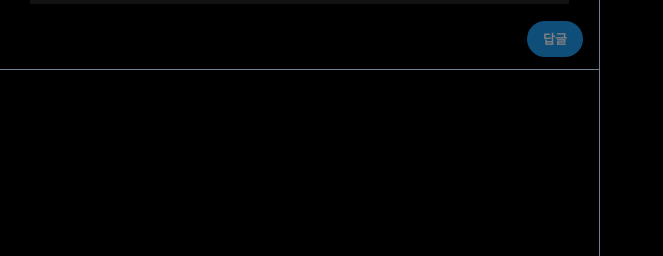
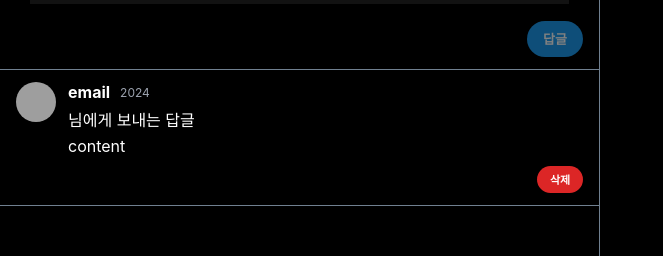
Before and after one commit to jm-316/Jwitter, a React (Vite) app: page /posts/1 in a window 1280 px wide. Shown: the part 258-514 px from the top of the page, without its empty margins (0-663 px from the left). Built offline with nearby package versions, Linux system fonts and the light colour scheme; no server answers; the database is empty; grey boxes are pictures that could not be loaded.

Commit message:
commentList 구조 작업

```diff
--- /dev/null
+++ b/src/components/comments/CommentList.module.scss
@@ -0,0 +1,63 @@
+@import '../../style.scss';
+
+.comment {
+  padding: 12px 16px;
+  border-bottom: 1px solid $border;
+  &__wrapper {
+    display: flex;
+    flex-direction: row;
+  }
+
+  &__profileBox {
+    margin-right: 12px;
+    width: 40px;
+
+    img {
+      width: 40px;
+      height: 40px;
+      border-radius: 50%;
+    }
+  }
+
+  &__contentBox {
+    display: flex;
+    flex-direction: column;
+    width: 100%;
+    gap: 5px;
+  }
+
+  &__flexBox {
+    display: flex;
+    flex-direction: row;
+    align-items: center;
+    gap: 10px;
+
+    .comment__email {
+      font-size: 16px;
+      font-weight: 700;
+    }
+
+    .comment__createdAt {
+      font-size: 12px;
+      color: $grayText;
+    }
+  }
+
+  &__submitDiv {
+    display: flex;
+    flex-direction: row-reverse;
+    gap: 8px;
+
+    button {
+      cursor: pointer;
+      @extend .button;
+      font-size: 11px;
+      background-color: $danger;
+
+      &:hover,
+      &:focus {
+        background-color: $dangerDark;
+      }
+    }
+  }
+}
--- /dev/null
+++ b/src/components/comments/CommentList.tsx
@@ -0,0 +1,25 @@
+import styles from './CommentList.module.scss';
+
+export default function CommentList() {
+  return (
+    <div className={styles.comment}>
+      <div className={styles.comment__wrapper}>
+        <div className={styles.comment__profileBox}>
+          <img src="./vite/svg" />
+        </div>
+        <div className={styles.comment__contentBox}>
+          <div className={styles.comment__flexBox}>
+            <div className={styles.comment__email}>email</div>
+            <div className={styles.comment__createdAt}>2024</div>
+          </div>
+          <div>님에게 보내는 답글</div>
+          <div>content</div>
+          <div></div>
+          <div className={styles.comment__submitDiv}>
+            <button>삭제</button>
+          </div>
+        </div>
+      </div>
+    </div>
+  );
+}
--- a/src/components/posts/PostDetail.tsx
+++ b/src/components/posts/PostDetail.tsx
@@ -8,6 +8,7 @@ import Header from '../Header';
 import { PostProps } from '../../type';
 import styles from './PostDetail.module.scss';
 import CommentForm from '../comments/CommentForm';
+import CommentList from '../comments/CommentList';
 
 export default function PostDetail() {
   const [post, setPost] = useState<PostProps | null>(null);
@@ -28,6 +29,7 @@ export default function PostDetail() {
           <>
             <PostList post={post} />
             <CommentForm post={post} />
+            <CommentList />
           </>
         ) : (
           <Loader />
```
